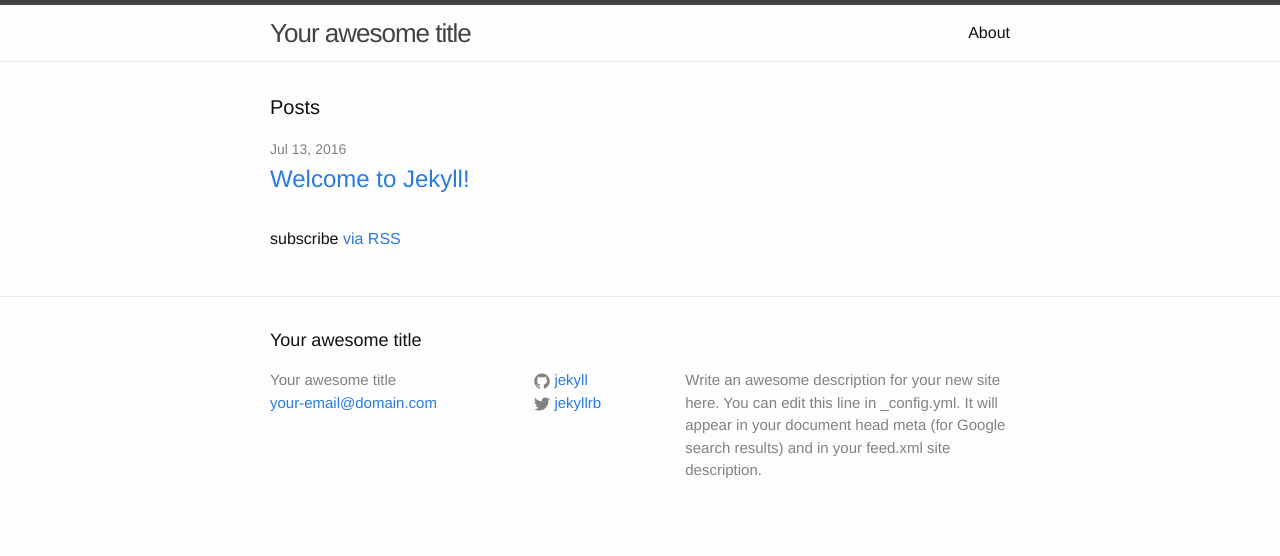
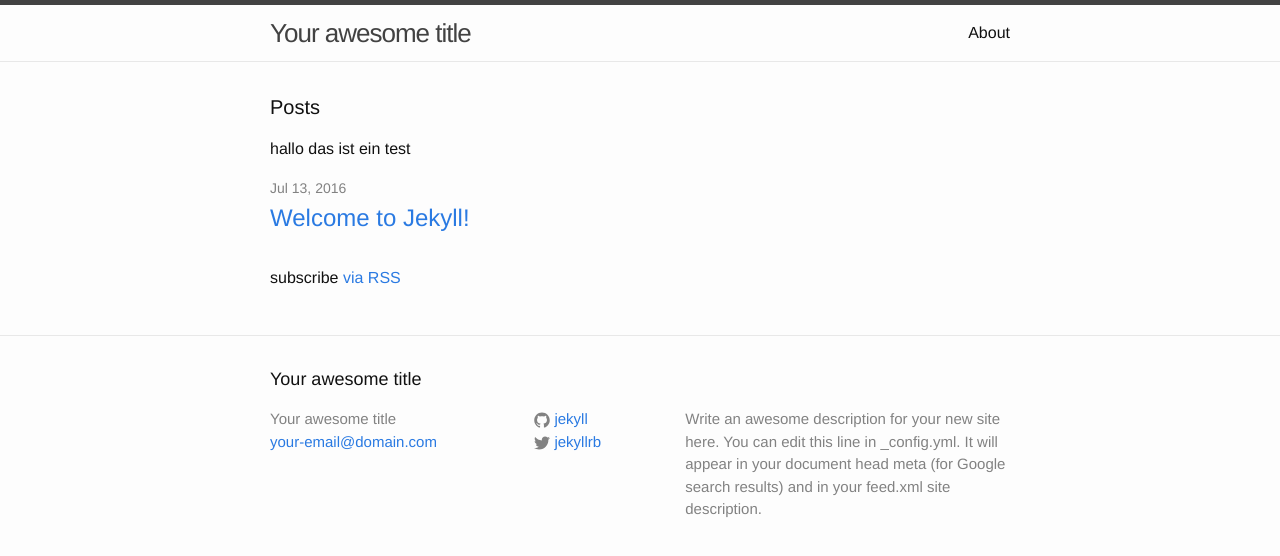
Before and after one commit to ryabrody/gem_skeleton, a Jekyll site: the page built from documentation/index.html, in a window 1280 px wide. Shown: the top 556 px of the page. Built offline with Jekyll 4.4.1, drawn with Linux system fonts in a browser that asks for light colours.

Commit message:
add new text

```diff
--- a/documentation/index.html
+++ b/documentation/index.html
@@ -2,9 +2,12 @@
 layout: default
 ---
 
+
 <div class="home">
 
   <h1 class="page-heading">Posts</h1>
+
+  <p>hallo das ist ein test</p>
 
   <ul class="post-list">
     {% for post in site.posts %}
```
